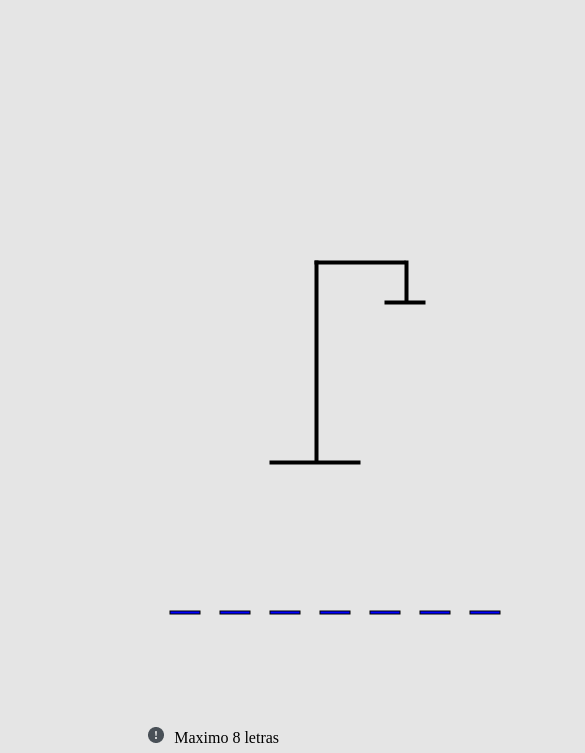
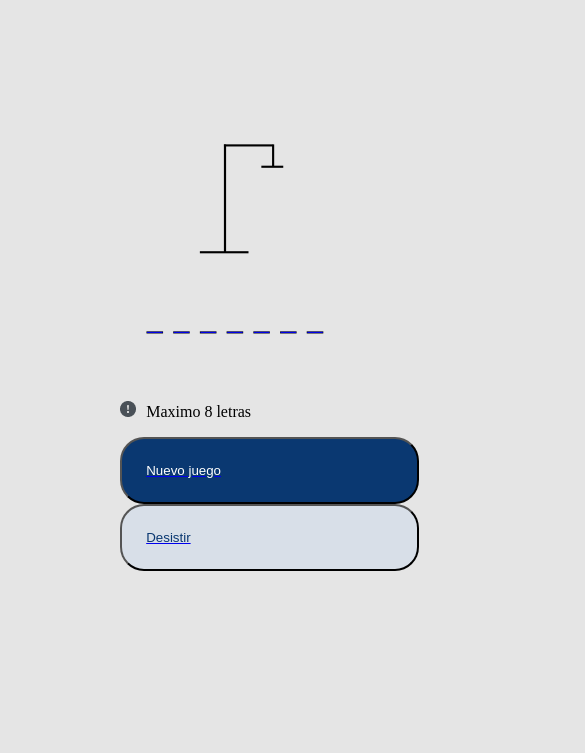
Before and after one commit to adriancasanova/Challenge-Oracle-ONE-Juego-ahorcado, a plain HTML site: page iniciarJuego.html in a window 390 px wide. Shown: the part 91-844 px from the top of the page, 585 px wide, since content can reach past the window. Drawn offline with Linux system fonts and the light colour scheme.

Commit message:
ultimo commit

```diff
--- a/agregarPalabra.css
+++ b/agregarPalabra.css
@@ -53,10 +53,7 @@ body {
   margin-top: 25%;
 }
 
-
-
 .botonEncriptar {
-
   margin-bottom: 0px;
   color: #fff;
   background-color: #0a3871;
--- a/index.js
+++ b/index.js
@@ -1,89 +1,67 @@
-var palabras = ["abrigo", "camisa", "ropero", "trasto", "autoriza", "presente", "abogado", "mundo", "marca", "estrella", "estereo"];
-var iteracionRandom =  Math.round(Math.random()*palabras.length);
+var palabras = [
+  "abrigo",
+  "camisa",
+  "ropero",
+  "trasto",
+  "autoriza",
+  "presente",
+  "abogado",
+  "mundo",
+  "marca",
+  "estrella",
+  "estereo",
+];
+var iteracionRandom = Math.round(Math.random() * palabras.length);
 var respuesta = "";
 var xPosition = [];
 var palabraCompleta = [];
 var letrasPasadas = [];
 var letraClickeada;
 var n = 0;
-function buscarPalabras(){
+function buscarPalabras() {
   for (var i = 0; i < iteracionRandom; i++) {
-   // console.log(iteracionRandom)
-    // console.log(palabras[iteracionRandom])
     respuesta = palabras[iteracionRandom];
     console.log(respuesta);
-
   }
 }
 
-buscarPalabras()
-
+buscarPalabras();
 
 var canvas = document.querySelector("canvas");
 canvas.tabIndex = 1000;
-/*function onKeyDown(event) {
-const key = event.key; // "A", "1", "Enter", "ArrowRight"...
-console.log("Presionada: " + key);
-}; */
 
 canvas.onkeydown = divertDirection;
-//canvas.onkeyup = divertDirection;
 
 function divertDirection(ev) {
-    // console.log(respuesta[i]);
-    // var x = 50 * respuesta[i];
-    // var x = xPosition;
   letraClickeada = ev.key.toUpperCase();
-      buscarLetra(ev.key)
-    //  letrasPasadas.push(letraClickeada)
-    //  console.log("Las letras ya pasadas son " + letrasPasadas)
-    // escribirTexto(xPosition, 30, ev.key)
-
+  buscarLetra(ev.key);
 }
 
- //register this event for widnow
-//window.addEventListener("keydown", divertDirection, false); //ok
 window.addEventListener("keyup", divertDirection, false);
-//document.addEventListener('keydown', divertDirection);
-
-//----------------------------------------------------------------
-
-
-
-//procesar y enviar letra al checkearLetra
-
-
-//-----------------------------------------------------------------
 
 function dibujarLargoPalabra(x) {
   for (var i = 1; i <= respuesta.length; i++) {
-       dibujarRectangulo(x, 600, 30, 3, "blue")
+    dibujarRectangulo(x, 600, 30, 3, "blue");
     x += 50;
-      // console.log(respuesta.length)
   }
 }
-dibujarLargoPalabra(50)
+dibujarLargoPalabra(50);
 
-function escribirTexto(x , y, texto) {
-
-    //console.log(xPosition)
+function escribirTexto(x, y, texto) {
   var pantalla = document.querySelector("canvas");
   var pincel = pantalla.getContext("2d");
-    pincel.font="25px Georgia";
-    pincel.fillStyle="#00008B";
+  pincel.font = "25px Georgia";
+  pincel.fillStyle = "#00008B";
   pincel.fillText(texto, x, y);
-
 }
-
-
 
 function dibujarRectangulo(x, y, base, altura, color) {
   var pantalla = document.querySelector("canvas");
   var pincel = pantalla.getContext("2d");
-    pincel.fillStyle=color;
-    pincel.fillRect(x,y, base, altura);
-    pincel.strokeStyle="black";
-    pincel.strokeRect(x,y, base, altura);
+  pincel.fillStyle = color;
+  pincel.fillRect(x, y, base, altura);
+  pincel.strokeStyle = "black";
+  pincel.strokeRect(x, y, base, altura);
 }
 
 function dibujarCirculo(x, y, radio, color) {
@@ -91,96 +69,42 @@ function dibujarCirculo(x, y, radio, color) {
   var pincel = pantalla.getContext("2d");
   pincel.fillStyle = color;
   pincel.beginPath();
-  pincel.arc(x, y, radio, 0, 2*3.14);
+  pincel.arc(x, y, radio, 0, 2 * 3.14);
   pincel.fill();
-
 }
-
-
 
 function buscarLetra(letra) {
   var letraExiste = false;
-//let letra = letraMinuscula.toUpperCase();
 
   if (/^[a-zA-Z]$/g.test(letra)) {
-   // wordRegex = /^[A-zÑñ]*$/,
-   // hangmanRegex = /^[A-z]$/
     letra.toUpperCase();
     for (var i = 0; i <= respuesta.length; i++) {
       xPosition = i + 1;
       if (letra == respuesta[i]) {
         var letraExiste = true;
-     escribirTexto(xPosition * 52, 580, letraClickeada)
-     palabraCompleta.splice(i,0,letra);
-     var palabraLimpia = palabraCompleta.join('')
+        escribirTexto(xPosition * 52, 580, letraClickeada);
+        palabraCompleta.splice(i, 0, letra);
+        var palabraLimpia = palabraCompleta.join("");
 
-   //  console.log(palabraLimpia)
-   if(palabraLimpia == respuesta) {
-    document.getElementById("mensaje").innerHTML = "<h1 class='gano'> ¡Ganaste! <h1>";
-    let refresh = document.getElementById('body');
-    refresh.addEventListener('keydown', _ => {
+        if (palabraLimpia == respuesta) {
+          document.getElementById("mensaje").innerHTML =
+            "<h1 class='gano'> ¡Ganaste! <h1>";
+          let refresh = document.getElementById("body");
+          refresh.addEventListener("keydown", (_) => {
             location.reload();
-    })
+          });
+        }
       }
     }
 
-    }
-
     if (letraExiste == false) {
-     // letrasPasadas.push(letraClickeada)
-    //  console.log("Las letras ya pasadas son " + letrasPasadas)
- /*   for (var i = 0; i < letrasPasadas.length; i++) {
-
-      if (letrasPasadas[i] == letraClickeada) {
-        escribirTexto(n * 20, 650, letraClickeada)
-        console.log("La letra ya existe")
-      }
-    } */
-
-
-
-    //n++
-
-
-
-     // escribirTexto(n * 20, 650, letraClickeada)
-      haPasado(letraClickeada)
-     // prueba(n)
-      }
-
-
-
-     /*   for (var i = 0; i < letrasPasadas.length; i++) {
-          if (letrasPasadas[i] !== letraClickeada && letraExiste == false) {
-            n++
-            escribirTexto(n * 20, 650, letraClickeada)
-            prueba(n)
-            console.log("La letra ya existe")
-          }
-        } */
-
-
-
-
-
-
-    // console.log("nX es igual a " + nX)
-    // console.log("n es igual a " + n)
+      haPasado(letraClickeada);
     }
   }
-/*
-   function letraEquivocada(letra){
-    for (var i = 0; i <= respuesta.length; i++) {
-      if (respuesta[i] != letra) {
-      escribirTexto(300, 150, letraClickeada);
-
 }
-    }
-  } */
 
 function haPasado(letraClickeada) {
   var yaPaso = false;
-  // letra = letraClickeada;
 
   for (var i = 0; i <= letrasPasadas.length; i++) {
     if (letraClickeada == letrasPasadas[i]) {
@@ -188,154 +112,85 @@ function haPasado(letraClickeada) {
     }
   }
   if (yaPaso == false) {
-    n++
+    n++;
     prueba(n);
 
-    letrasPasadas.push(letraClickeada)
-    escribirTexto(n * 20, 650, letraClickeada)
+    letrasPasadas.push(letraClickeada);
+    escribirTexto(n * 20, 650, letraClickeada);
   }
 
-
-
-  console.log(yaPaso)
-
-
+  console.log(yaPaso);
 }
-
 
 function agragarPalabra() {
   var palabra = document.querySelector("input");
-    palabras.push(palabra.value)
+  palabras.push(palabra.value);
 }
 
-
-
 function dibujarAhorcado() {
-   // var contador = 0;
-    dibujarRectangulo(150, 450, 90, 3, "black")
-    dibujarRectangulo(195, 250, 3, 200, "black")
-    dibujarRectangulo(195, 250, 90, 3, "black")
-    dibujarRectangulo(285, 250, 3, 40, "black")
-    dibujarRectangulo(265, 290, 40, 3, "black")
-
-/*
-    var contador = 0;
-    while(contador <= 2) {
-      dibujarCirculo(286, 310, 15,"black")
-      contador++
-
-    }
-    console.log("contador " + contador)
-    //dibujarCirculo(286, 310, 15,"black")
-    dibujarRectangulo(285, 315, 3, 70, "black")
-    // brazo izquierdo
-    pincel.lineWidth = 5;
-        pincel.beginPath();
-        pincel.strokeStyle = 'black';
-        pincel.moveTo(287,335);
-        pincel.lineTo(315,360);
-        pincel.stroke();
-        // brazo derecho
-        pincel.beginPath();
-        pincel.strokeStyle = 'black';
-        pincel.moveTo(287,335);
-        pincel.lineTo(254,360);
-        pincel.stroke();
-    // pierna izquierda
-    pincel.beginPath();
-    pincel.strokeStyle = 'black';
-    pincel.moveTo(287,385);
-    pincel.lineTo(315,405);
-    pincel.stroke();
-
-    // pierna derecha
-    pincel.beginPath();
-    pincel.strokeStyle = 'black';
-    pincel.moveTo(287,385);
-    pincel.lineTo(255,405);
-    pincel.stroke();
-
-    // Horca
-    dibujarRectangulo(265, 327, 40, 1, "black")
-
-
-
-*/
+  dibujarRectangulo(150, 450, 90, 3, "black");
+  dibujarRectangulo(195, 250, 3, 200, "black");
+  dibujarRectangulo(195, 250, 90, 3, "black");
+  dibujarRectangulo(285, 250, 3, 40, "black");
+  dibujarRectangulo(265, 290, 40, 3, "black");
 }
 
-  dibujarAhorcado()
-
-
-
+dibujarAhorcado();
 
 function prueba(n) {
   var pantalla = document.querySelector("canvas");
   var pincel = pantalla.getContext("2d");
-   /*
-    pincel.fillStyle = "black";
-    pincel.beginPath();
-    pincel.moveTo(390,400);
-    pincel.lineTo(400,410);
-    pincel.lineTo(100,390);
-    pincel.fill();
-*/
 
-// tronco
-
-if(n == 1) {
-  dibujarCirculo(286, 310, 15,"black")
-
+  if (n == 1) {
+    dibujarCirculo(286, 310, 15, "black");
   }
 
-//dibujarCirculo(286, 310, 15,"black")
-if(n == 2) {
-  dibujarRectangulo(285, 315, 3, 70, "black")
+  if (n == 2) {
+    dibujarRectangulo(285, 315, 3, 70, "black");
   }
-if(n == 3) {
+  if (n == 3) {
     // brazo izquierdo
     pincel.lineWidth = 5;
     pincel.beginPath();
-pincel.strokeStyle = 'black';
-pincel.moveTo(287,335);
-pincel.lineTo(315,360);
+    pincel.strokeStyle = "black";
+    pincel.moveTo(287, 335);
+    pincel.lineTo(315, 360);
     pincel.stroke();
-
   }
 
-if(n == 4) {
+  if (n == 4) {
     // brazo derecho
     pincel.beginPath();
-    pincel.strokeStyle = 'black';
-    pincel.moveTo(287,335);
-    pincel.lineTo(254,360);
+    pincel.strokeStyle = "black";
+    pincel.moveTo(287, 335);
+    pincel.lineTo(254, 360);
     pincel.stroke();
   }
-if(n == 5) {
+  if (n == 5) {
     // pierna izquierda
     pincel.beginPath();
-pincel.strokeStyle = 'black';
-pincel.moveTo(287,385);
-pincel.lineTo(315,405);
+    pincel.strokeStyle = "black";
+    pincel.moveTo(287, 385);
+    pincel.lineTo(315, 405);
     pincel.stroke();
   }
-if(n == 6) {
+  if (n == 6) {
     // pierna derecha
     pincel.beginPath();
-pincel.strokeStyle = 'black';
-pincel.moveTo(287,385);
-pincel.lineTo(255,405);
+    pincel.strokeStyle = "black";
+    pincel.moveTo(287, 385);
+    pincel.lineTo(255, 405);
     pincel.stroke();
   }
-if(n == 7) {
+  if (n == 7) {
     // Horca
-dibujarRectangulo(265, 327, 40, 1, "black")
+    dibujarRectangulo(265, 327, 40, 1, "black");
 
     document.getElementById("mensaje").innerHTML = "<h1> Fin del juego <h1>";
 
-
-let refresh = document.getElementById('body');
-refresh.addEventListener('keydown', _ => {
+    let refresh = document.getElementById("body");
+    refresh.addEventListener("keydown", (_) => {
       location.reload();
-})
+    });
   }
 }
--- a/iniciarJuego.css
+++ b/iniciarJuego.css
@@ -7,24 +7,6 @@ body {
   left: 84px;
   top: 40px;
   bottom: 0%;
-  }
-
-  main .input {
-    position: relative;
-    height: 48px;
-    width: 577px;
-    left: 240px;
-    top: 168px;
-    border-radius: nullpx;
-    font-family: Inter;
-    font-size: 32px;
-    font-weight: 400;
-    line-height: 48px;
-    letter-spacing: 0em;
-    text-align: left;
-    color: #0a3871;
-    border: none;
-    background-color: #e5e5e5;
 }
 
 input:focus {
@@ -53,8 +35,6 @@ body {
   margin-top: 25%;
 }
 
-
-
 .botonEncriptar {
   margin-bottom: 0px;
   color: #fff;
@@ -74,12 +54,11 @@ body {
   padding: 24px;
 }
 
-
-
-  canvas{
+canvas {
+  width: 100%;
+  height: 100%;
   margin: auto;
   display: flex;
-
 }
 
 #mensaje {
@@ -93,21 +72,20 @@ body {
   color: #0a3871;
 }
 
-
 @media (max-width: 992px) {
-    .botonDesencriptar, .botonEncriptar {
-
-      display:flex;
+  .botonDesencriptar,
+  .botonEncriptar {
+    width: 80%;
+    height: 30%;
+    display: flex;
   }
   .botonGroup {
-
-      margin:center;
+    width: 100%;
+    height: 90%;
+    margin: center;
+    align-items: center;
   }
-    .botonGroup p, button {
-      margin-left: 28px;
-    }
-    .main {
-      height: auto;
 }
 
+@media (max-width: 640px) {
 }
--- a/iniciarJuego.html
+++ b/iniciarJuego.html
@@ -11,19 +11,25 @@
     </header>
     <main>
       <section>
-       <div id="mensaje">  </div>
-      <div class="botonGroup">
-       <!-- <canvas  width="700" height="200" style="background-color: red"></canvas> -->
-        <canvas width="700" height="700" > <div onkeydown="onKeyDown(event);" ></div> </canvas>
-       <p > <img src="imagenes/Vector (1).png" />Maximo 8 letras</p>
-       <a href="iniciarJuego.html"> <button class="botonEncriptar" id="botonEncriptar"> Nuevo juego </button> </a>
-       <a href="index.html">   <button class="botonDesencriptar" id="botonDesencriptar"> Desistir </button> </a>
-      </div>
-    </section>
+        <div id="mensaje"></div>
+        <div class="botonGroup">
+          <canvas width="700" height="700">
+            <div onkeydown="onKeyDown(event);"></div>
+          </canvas>
+          <p><img src="imagenes/Vector (1).png" />Maximo 8 letras</p>
+          <a href="iniciarJuego.html">
+            <button class="botonEncriptar" id="botonEncriptar">
+              Nuevo juego
+            </button>
+          </a>
+          <a href="index.html">
+            <button class="botonDesencriptar" id="botonDesencriptar">
+              Desistir
+            </button>
+          </a>
+        </div>
+      </section>
     </main>
     <script src="index.js"></script>
   </body>
-
-
-
 </html>
--- a/style.css
+++ b/style.css
@@ -42,10 +42,9 @@ body {
   color: #0a3871;
 }
 
-
 .botonEncriptar {
   display: block;
-    margin:auto;
+  margin: auto;
   margin-top: 200px;
   margin-bottom: 0px;
   color: #fff;
@@ -59,7 +58,7 @@ body {
 
 .botonDesencriptar {
   display: block;
-    margin:auto;
+  margin: auto;
   color: #0a3871;
   background-color: #d8dfe8;
   height: 67px;
@@ -68,12 +67,16 @@ body {
   padding: 24px;
 }
 
-
 @media (max-width: 992px) {
-    .botonDesencriptar, .botonEncriptar {
-      display:flex;
+  .botonDesencriptar,
+  .botonEncriptar {
+    width: 80%;
+    height: 300px !important;
+    display: flex;
   }
   .botonGroup {
-      margin:center;
+    width: 80%;
+    height: 300px !important;
+    margin: center;
   }
 }
```
Also changed, not shown: agregarPalabra.html (+26 -14 lines), index.html (+13 -11 lines). Lines whose indentation alone changed are shown as unchanged.
